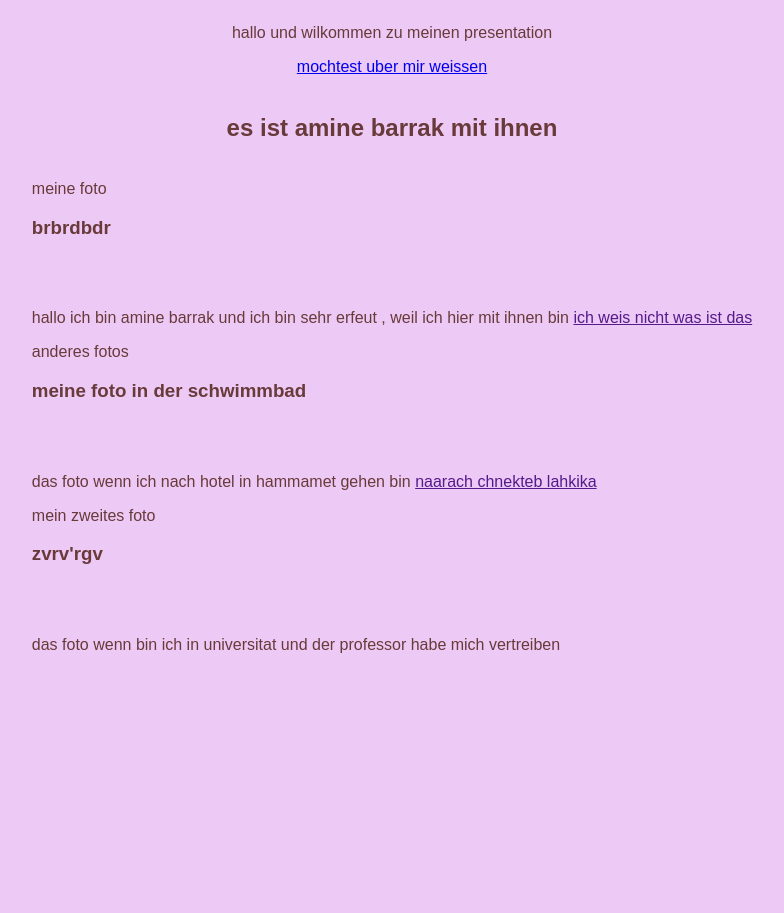
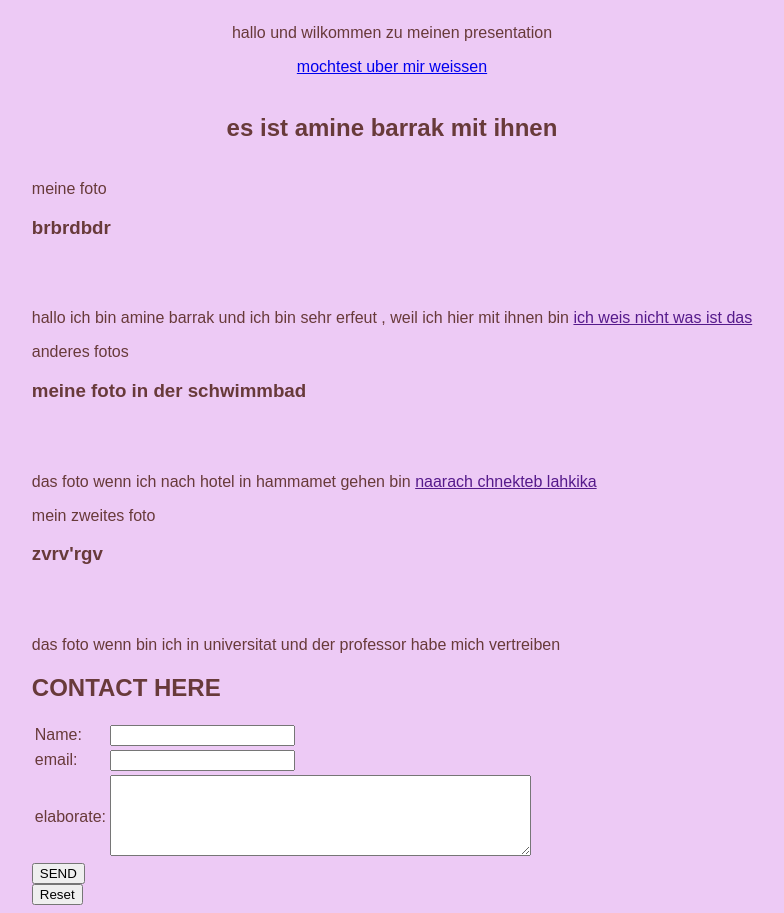
Before and after one commit to barraaaak/project1, a plain HTML site: page index.html in a window 1280 px wide. Shown: the whole page, without its empty margins (248-1032 px from the left). Before the commit the page ends 800 px from the top, so only its background shows below. Drawn offline with Linux system fonts and the light colour scheme.

Commit message:
Added contact Section in index file

```diff
--- a/index.html
+++ b/index.html
@@ -39,5 +39,24 @@
         das foto wenn bin ich in universitat und der professor habe mich vertreiben
     </article>
     </p>
+    <h1>CONTACT HERE</h1>
+    <form action="">
+        <table>
+            <tr>
+                <td>Name:</td>
+                <td><input type="text" name="" id=""></td>
+            </tr>
+            <tr>
+                <td>email:</td>
+                <td><input type="email" name="" id=""></td>
+            </tr>
+            <tr>
+                <td>elaborate:</td>
+                <td><textarea name="" id="" cols="50" rows="5"></textarea></td>
+            </tr>
+        </table>
+        <input type="submit" value="SEND"><br>
+        <input type="reset" value="Reset">
+    </form>
 </body>
 </html>
```
